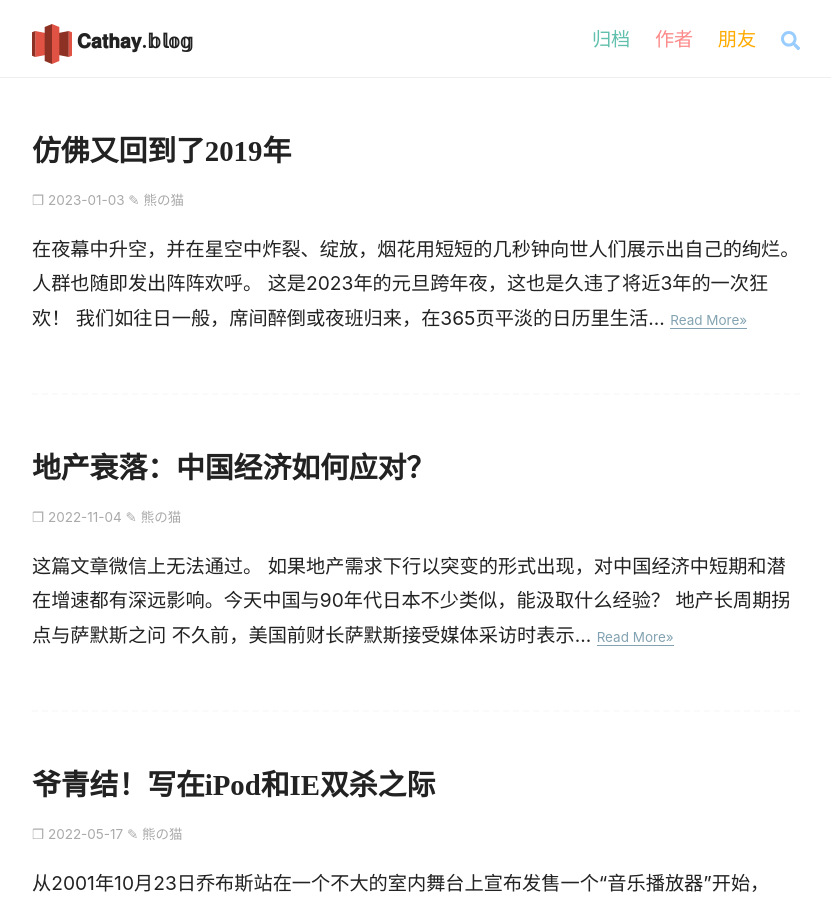
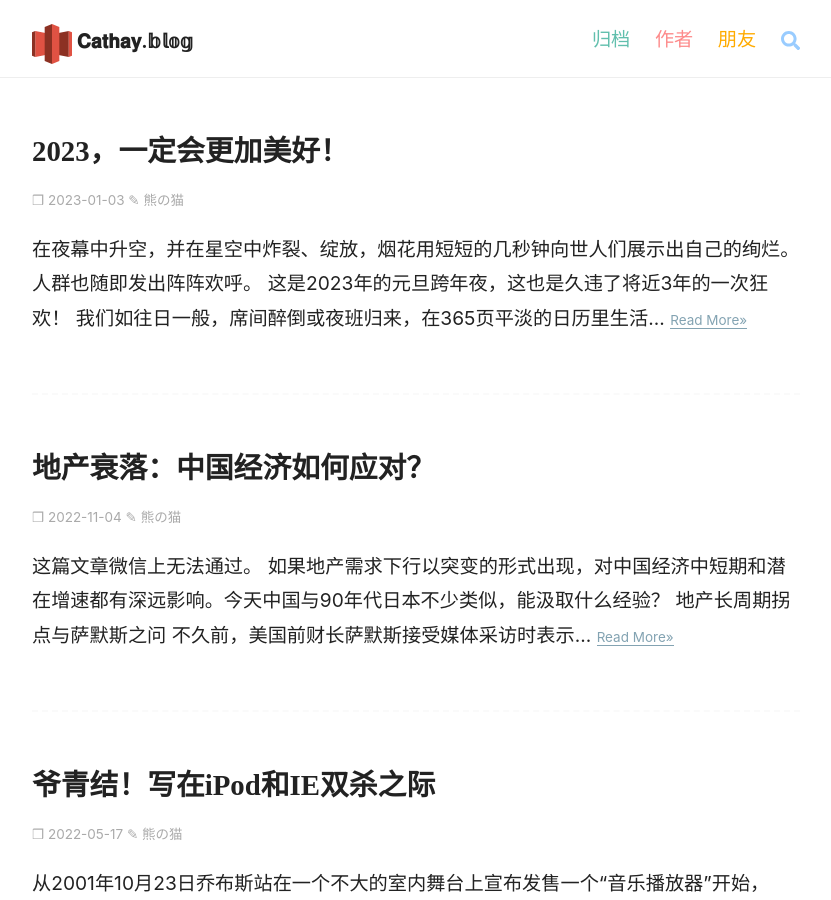
Before and after one commit to ColinAZ/blog, a Jekyll site: the page built from index.html, in a window 1280 px wide and 900 px high. Shown: the whole window, without its empty margins (224-1055 px from the left). Built offline with Jekyll 4.4.1, drawn with Linux system fonts in a browser that asks for light colours; the list of posts is cut into pages by our own code; comment, search, counter and statistics services are not loaded.

Commit message:
Update 2023-01-03-begain.md

```diff
--- a/_posts/2023-01-03-begain.md
+++ b/_posts/2023-01-03-begain.md
@@ -1,5 +1,5 @@
 ---
-title: 仿佛又回到了2019年
+title: 2023，一定会更加美好！
 date: 2023-01-03 13:43:00 +08:00
 layout: post
 author: 熊的猫
```
